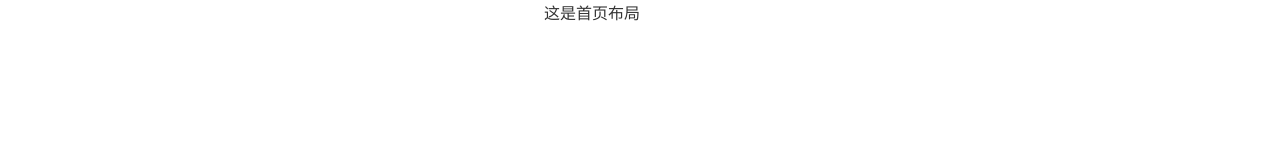
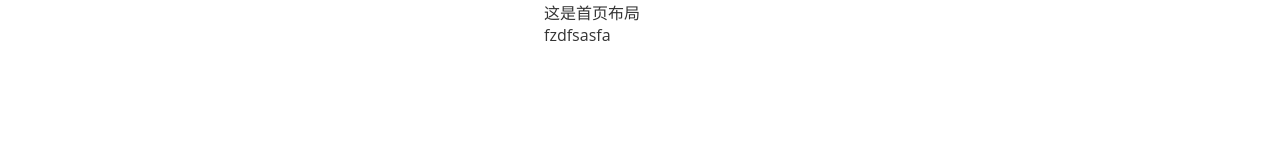
Before and after one commit to EnvySage/Mixue, a Vue app: page / in a window 1280 px wide. Shown: the top 160 px of the page. Built offline with nearby package versions, Linux system fonts and the light colour scheme.

Commit message:
主页测试页面

```diff
--- a/src/components/MainComponents/mainTest.vue
+++ b/src/components/MainComponents/mainTest.vue
@@ -0,0 +1,13 @@
+<template>
+    <div>
+            fzdfsasfa
+    </div>
+</template>
+
+<script setup>
+
+</script>
+
+<style scoped>
+
+</style>
--- a/src/layout/MainViewLayout.vue
+++ b/src/layout/MainViewLayout.vue
@@ -1,11 +1,12 @@
 <template>
     <div>
         这是首页布局
+        <mainTest></mainTest>
     </div>
 </template>
 
 <script setup>
-
+import mainTest from '@/components/MainComponents/mainTest.vue'
 </script>
 
 <style scoped>
```
